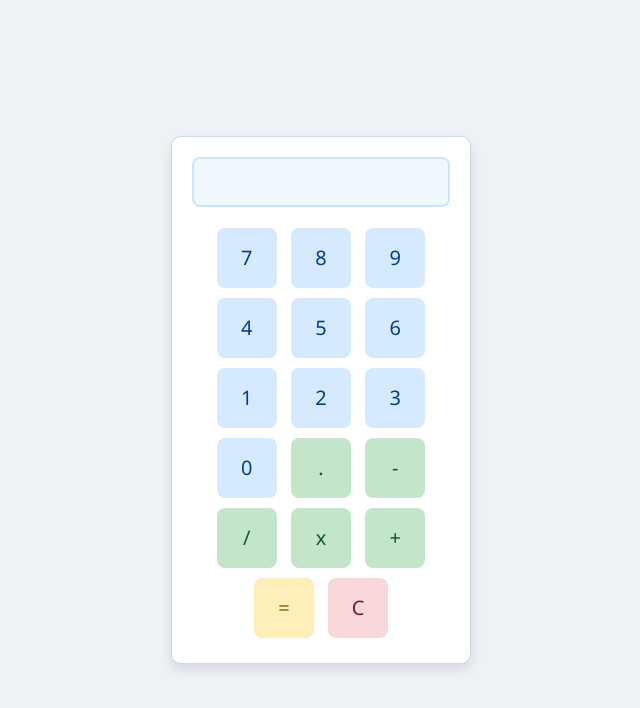
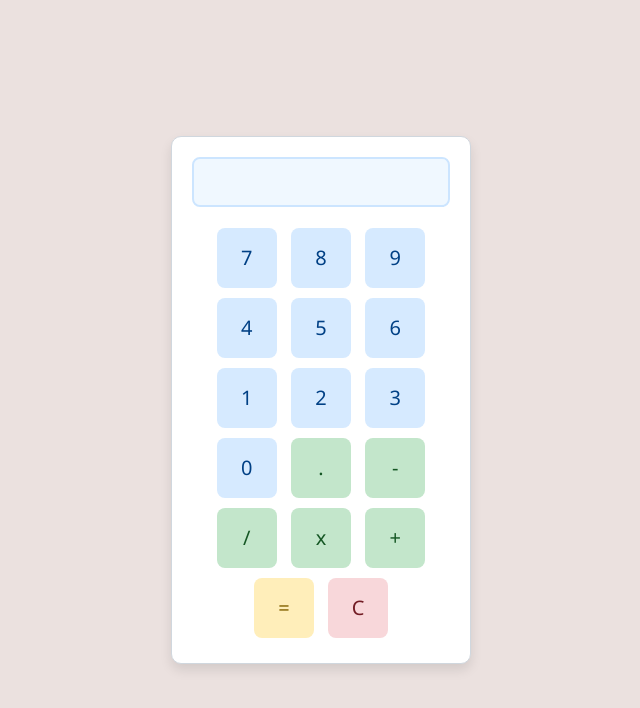
Before and after one commit to LuthiraPeiris/simple-calculator, a plain HTML site: page index.html in a window 1280 px wide. Shown: the whole page, without its empty margins (319-959 px from the left). Drawn offline with nearby package versions, Linux system fonts and the light colour scheme.

Commit message:
Update index.css base on #1

```diff
--- a/index.css
+++ b/index.css
@@ -1,5 +1,5 @@
 body {
-    background-color: #eef2f7; /* soft blue-gray background */
+    background-color: #EBE1DF; /* soft blue-gray background */
     display: flex;
     justify-content: center;
     align-items: center;
```
